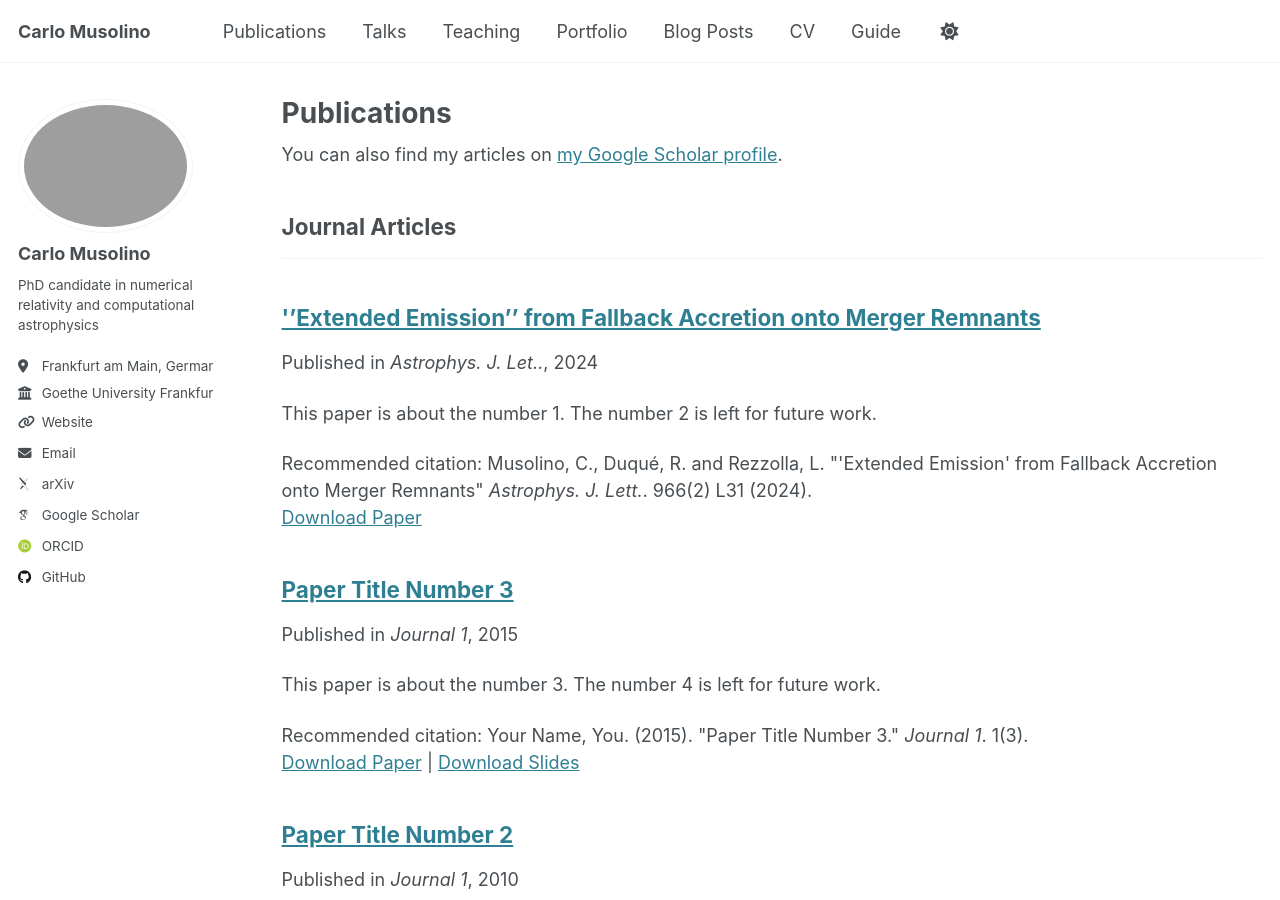
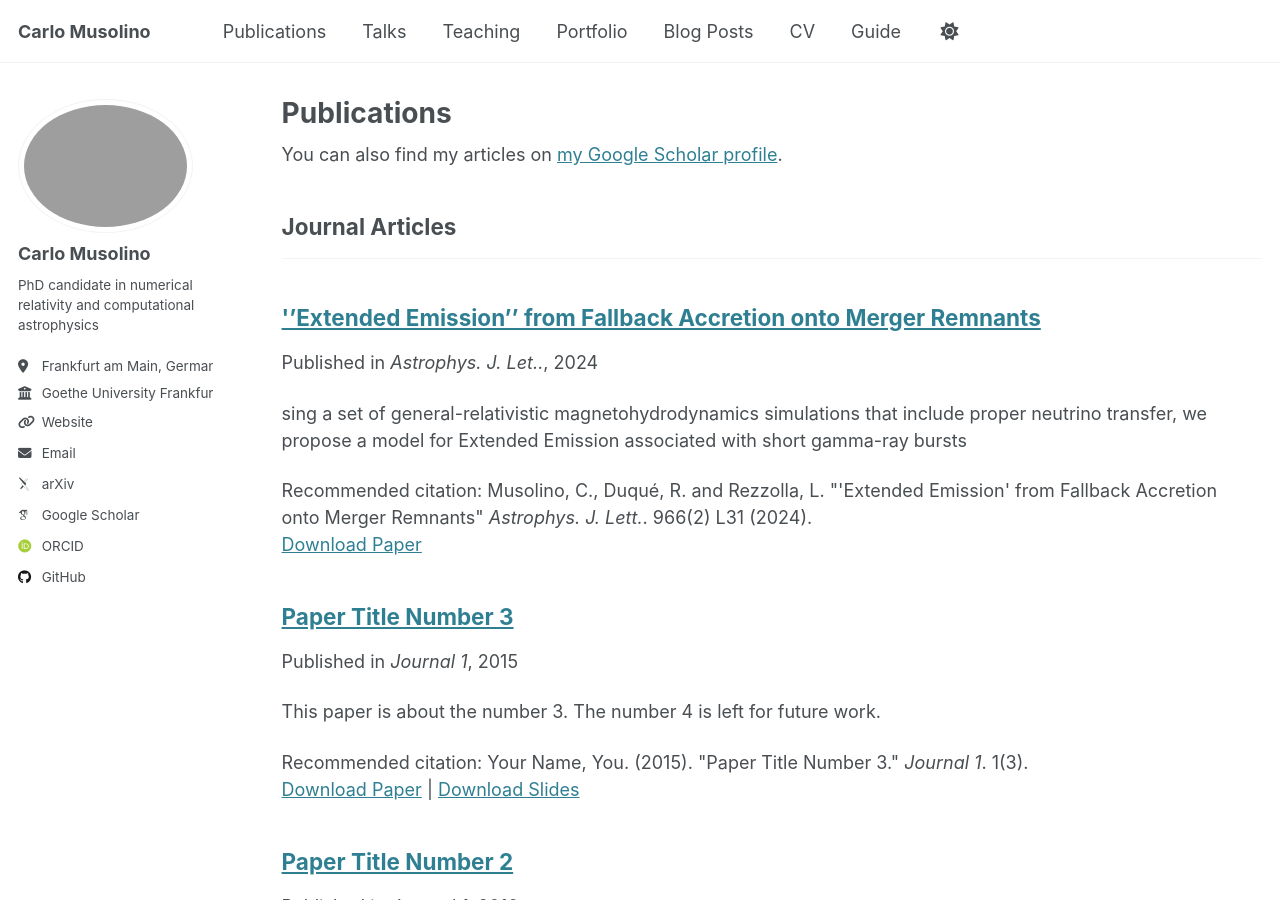
Before and after one commit to carlomusolino/carlomusolino.github.io, a Jekyll site: the page built from _pages/publications.html, in a window 1280 px wide and 900 px high. Built offline with Jekyll 4.4.1, drawn with Linux system fonts in a browser that asks for light colours; some web fonts are replaced.

Commit message:
Make figure png

```diff
--- a/_publications/2024_Extended_Emission.md
+++ b/_publications/2024_Extended_Emission.md
@@ -3,7 +3,7 @@ title: "''Extended Emission'' from Fallback Accretion onto Merger Remnants"
 collection: publications
 category: manuscripts
 permalink: /publication/2024_Extended_Emission
-excerpt: 'This paper is about the number 1. The number 2 is left for future work.'
+excerpt: 'sing a set of general-relativistic magnetohydrodynamics simulations that include proper neutrino transfer, we propose a model for Extended Emission associated with short gamma-ray bursts'
 date: 2024-05-01
 venue: 'Astrophys. J. Let..'
 slidesurl: #'http://academicpages.github.io/files/slides1.pdf'
@@ -11,7 +11,7 @@ paperurl: '10.3847/2041-8213/ad3bb3'
 citation: 'Musolino, C., Duqué, R. and Rezzolla, L. &quot;''Extended Emission'' from Fallback Accretion onto Merger Remnants&quot; <i>Astrophys. J. Lett.</i>. 966(2) L31 (2024).'
 ---
 
-![Visual representation of extended emission toy model](../images/cartoon_n.pdf)
+![Visual representation of extended emission toy model](/images/cartoon_n-1.png)
 
 Using a set of general-relativistic magnetohydrodynamics simulations
   that include proper neutrino transfer, we assess for the first time
```
Also changed, not shown: images/cartoon_n-1.png (added), 1 other file.
